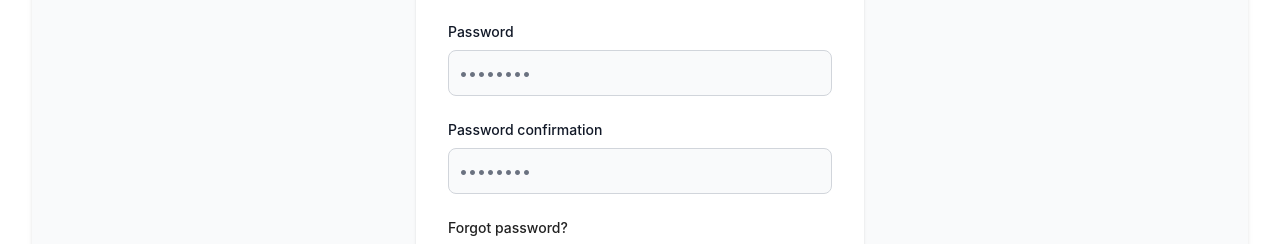
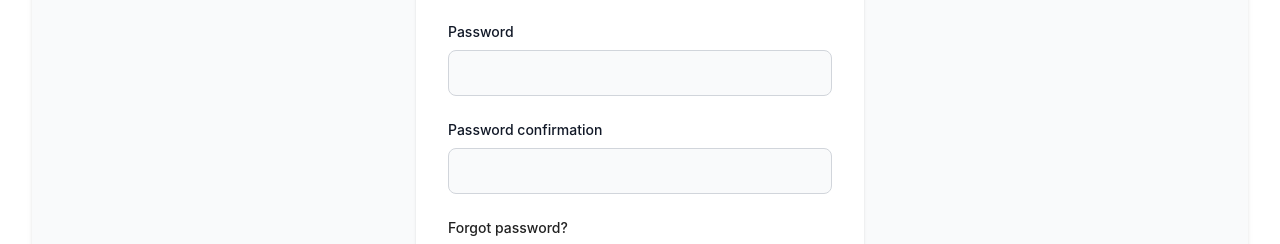
Before and after one commit to krugerm/yet-another-book-review, a React (Vite) app in the folder yabr/: page /register in a window 1280 px wide. Shown: the part 318-562 px from the top of the page. Built offline with nearby package versions, Linux system fonts and the light colour scheme; no server answers.

Commit message:
Refactor RegisterPage component to include password complexity validation and fix error handling

```diff
--- a/yabr/src/pages/RegisterPage.tsx
+++ b/yabr/src/pages/RegisterPage.tsx
@@ -86,8 +86,8 @@ const RegisterPage = () => {
 
       navigate('/login');
     } catch (error) {
-      //showAlert("An error occurred. Please try again later.\n" + JSON.stringify(error), "error");
-      showAlert("An error occurred. Please try again later.", "error");
+      showAlert("An error occurred. Please try again later.\n" + JSON.stringify(error), "error");
+      // showAlert("An error occurred. Please try again later.", "error");
       setError(error.message);
     } finally {
       setLoading(false);
@@ -138,7 +138,7 @@ const RegisterPage = () => {
                     id="password"
                     value={password}
                     onChange={handlePasswordChange}
-                    placeholder="••••••••"
+                    placeholder=""
                     required
                     className="bg-gray-50 border border-gray-300 text-gray-900 rounded-lg focus:ring-primary-600 focus:border-primary-600 block w-full p-2.5 dark:bg-gray-700 dark:border-gray-600 dark:placeholder-gray-400 dark:text-white dark:focus:ring-blue-500 dark:focus:border-blue-500"
                   />
@@ -159,7 +159,7 @@ const RegisterPage = () => {
                     id="password2"
                     value={password2}
                     onChange={(e) => setPassword2(e.target.value)}
-                    placeholder="••••••••"
+                    placeholder=""
                     required
                     className="bg-gray-50 border border-gray-300 text-gray-900 rounded-lg focus:ring-primary-600 focus:border-primary-600 block w-full p-2.5 dark:bg-gray-700 dark:border-gray-600 dark:placeholder-gray-400 dark:text-white dark:focus:ring-blue-500 dark:focus:border-blue-500"
                   />
```
